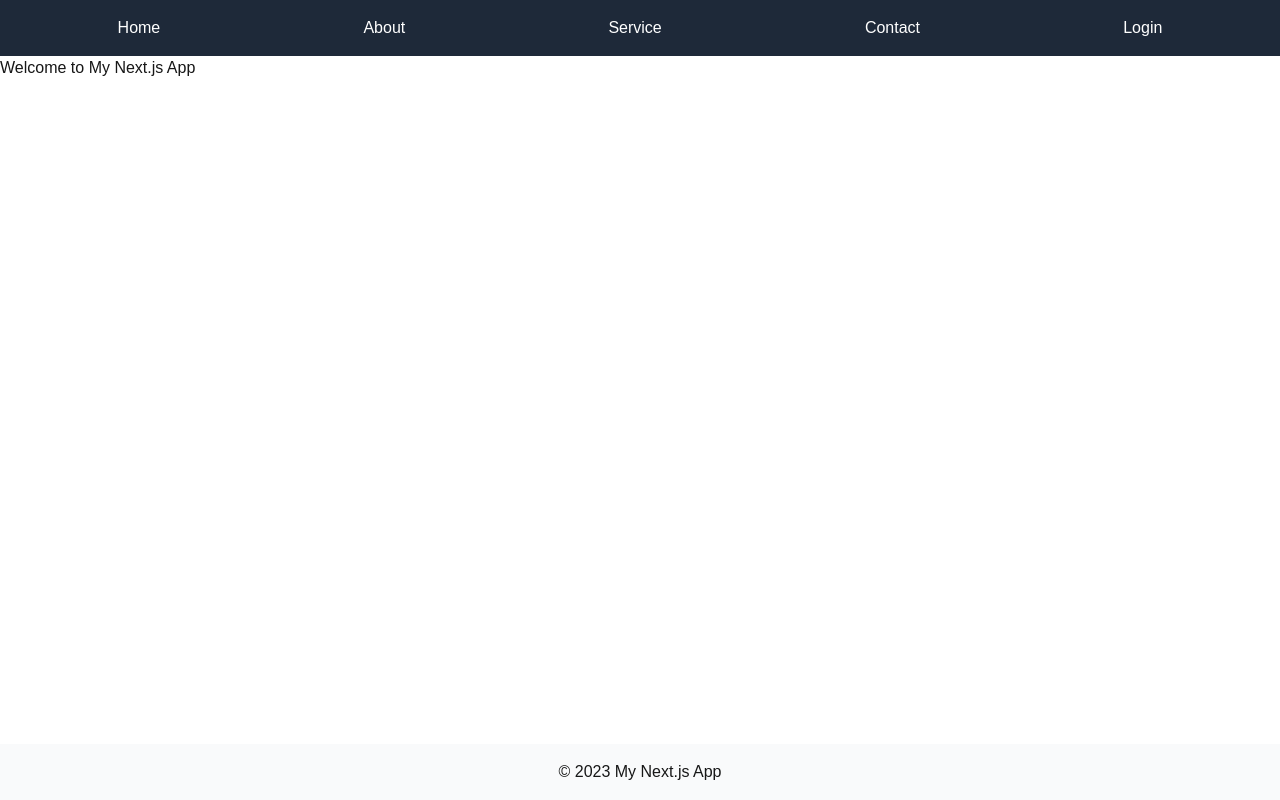
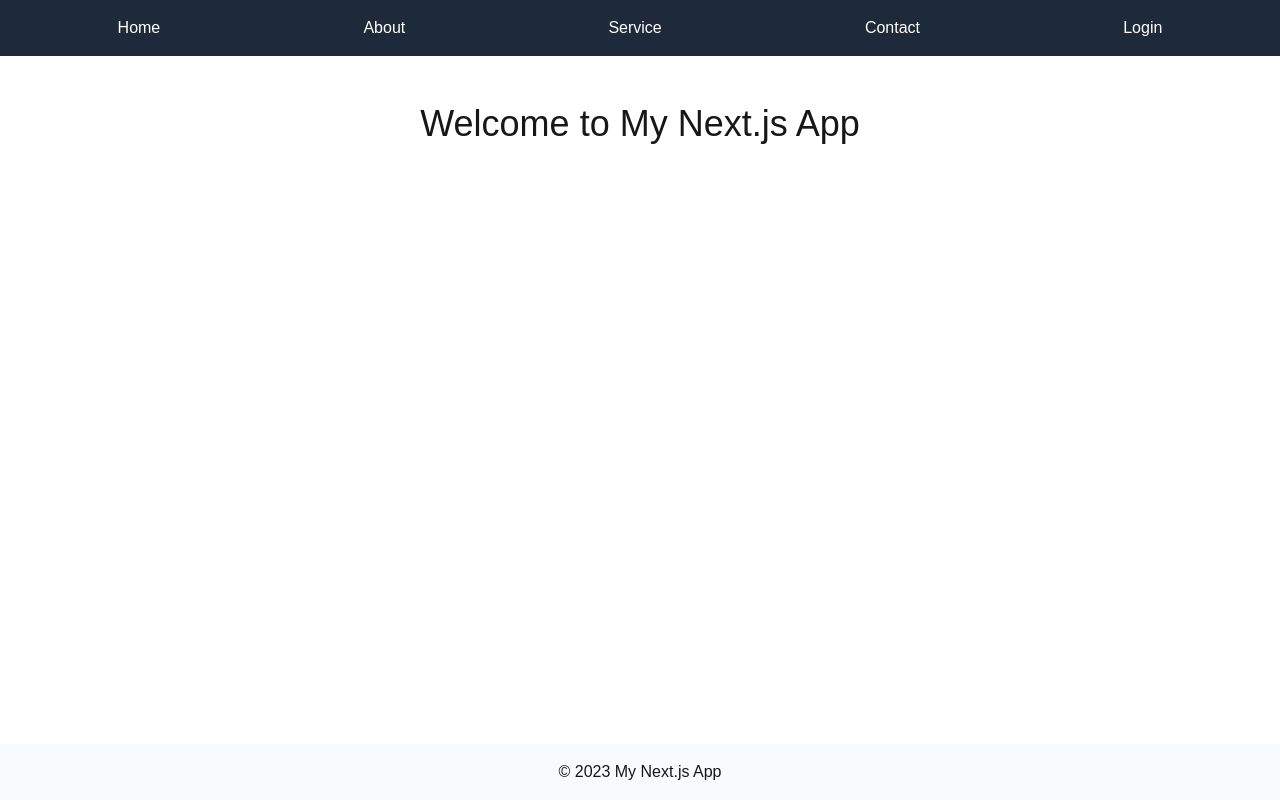
Before and after one commit to Shdeveloper12/My-Next.js-Project, a Next.js app: page / in a window 1280 px wide. Built offline with nearby package versions, Linux system fonts and the light colour scheme.

Commit message:
added home button on not found page

```diff
--- a/src/app/not-found.jsx
+++ b/src/app/not-found.jsx
@@ -1,10 +1,12 @@
+import Link from 'next/link';
 import React from 'react';
 
 export default function NotFound() {
     return (
-        <div className="text-center">
+        <div className="text-center mt-5 space-y-4">
             <h1>404 - Not Found</h1>
             <p>The page you are looking for does not exist.</p>
+            <Link href="/"  className='btn btn-outline'>Back to home</Link>
         </div>
     );
 }
--- a/src/app/page.js
+++ b/src/app/page.js
@@ -2,7 +2,7 @@ import Image from "next/image";
 
 export default function Home() {
   return (
-  <div>
+  <div className="text-center text-4xl mt-12">
     <h1>Welcome to My Next.js App</h1>
 
   </div>
```
